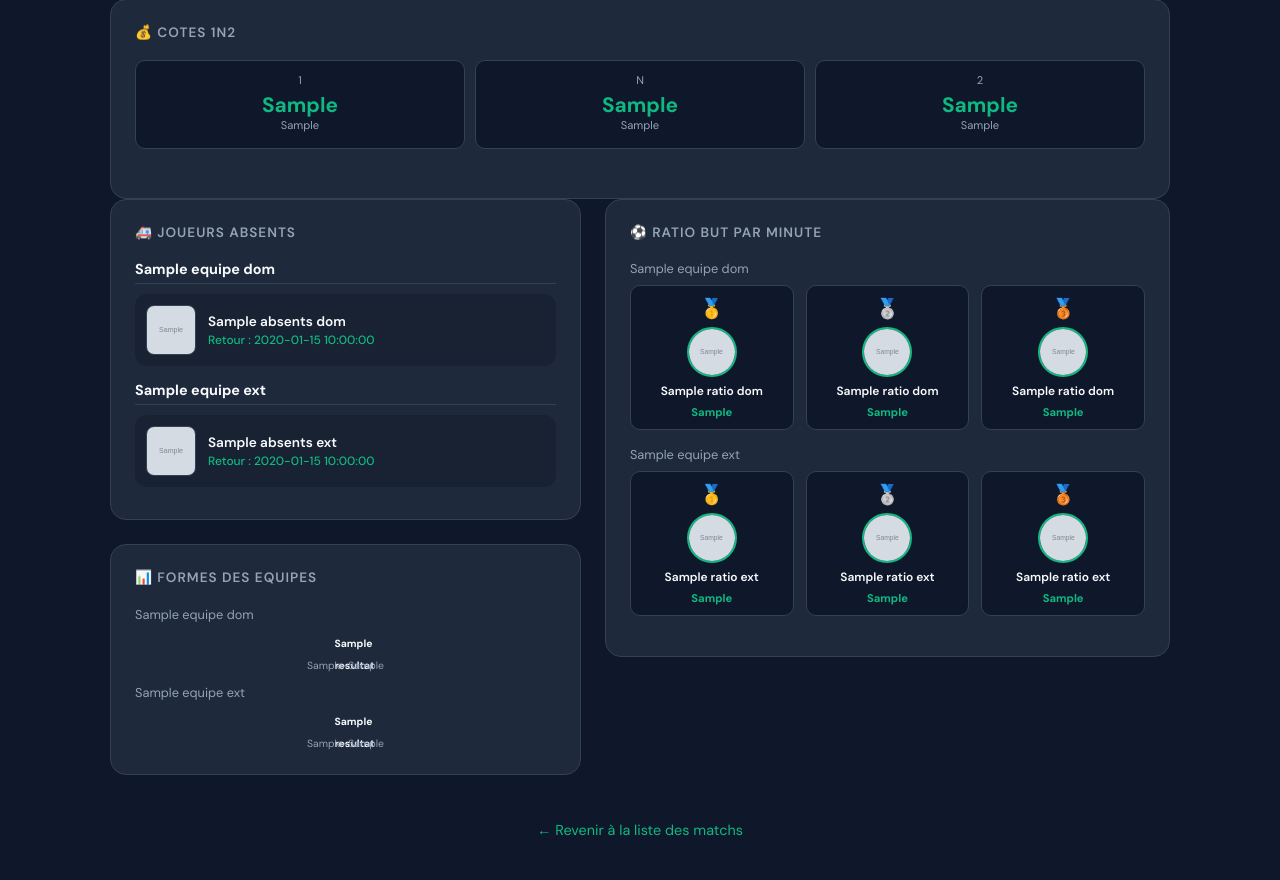
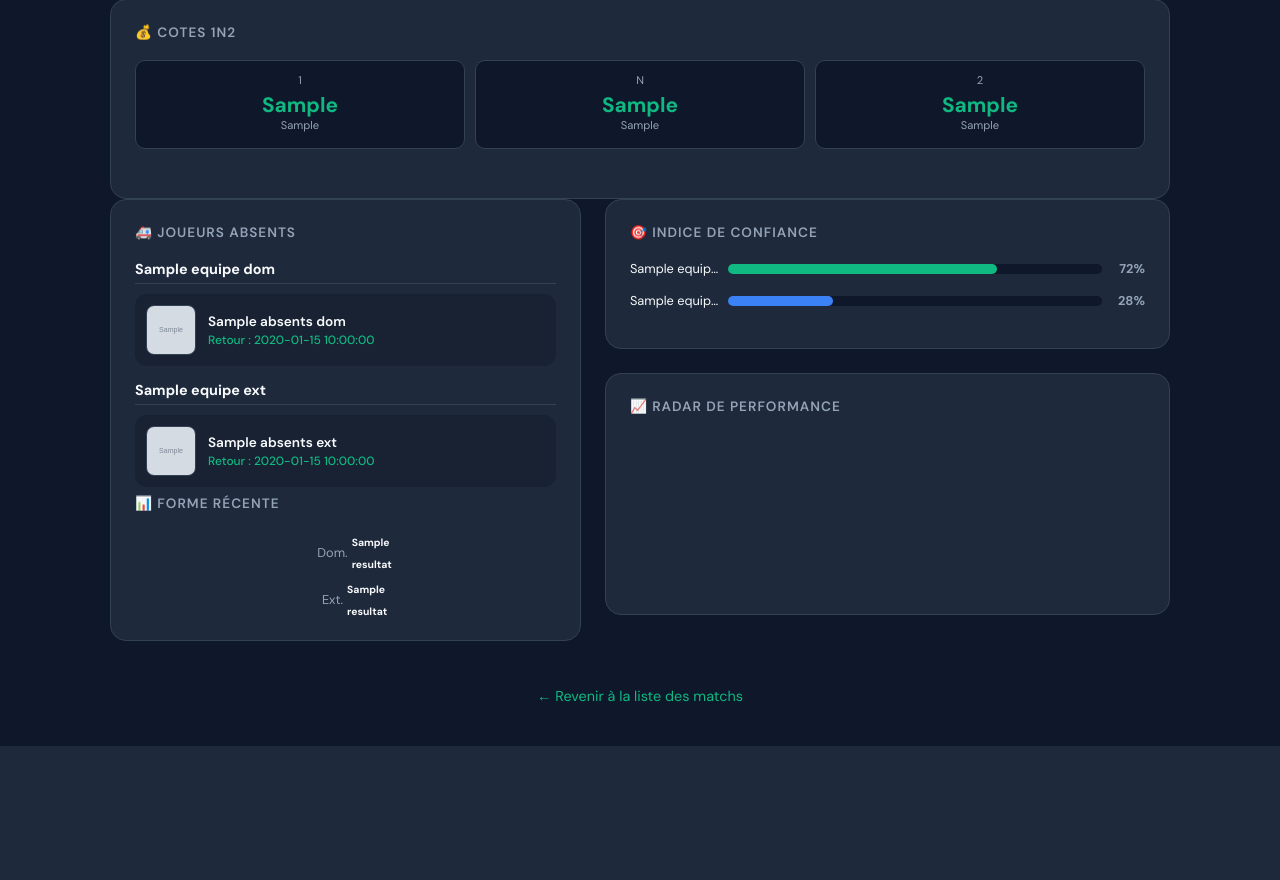
Before and after one commit to amadou432/Football-Visualizer, a Flask app: template templates/match.html in a window 1280 px wide. Shown: the part 364-1244 px from the top of the page. After the commit the page ends 1110 px from the top, so only its background shows below. Run offline with Flask 3, Linux system fonts and the light colour scheme; the template is opened without the code that fills it: most values are stand-ins (such as "Sample title", 1, 10 or a date in 2020); grey boxes marked "Sample" are stand-in pictures; a map, chart or similar area stays blank.

```diff
--- a/app_bdd.py
+++ b/app_bdd.py
@@ -43,16 +43,6 @@ def recup_forme_equipe():
     return forme.data
 
 
-def recup_ratio_but_min():
-    ratio = supabase.table("ratio_but_min").select(
-        "id, id_equipe, joueur_1_nom, joueur_1_ratio, joueur_2_nom, joueur_2_buts, joueur_2_minutes, joueur_2_ratio, joueur_3_nom, joueur_3_buts, joueur_3_minutes, joueur_3_ratio, joueur_1_photo, joueur_2_photo, joueur_3_photo "
-    ).execute()
-    return ratio.data
-
-def recup_compo():
-    compo = supabase.table("composition").select("id_compo, id_match, nom_joueur, nom_equipe, poste").execute()
-    return compo.data
-
 @app.route('/')
 def afficher_matchs_bdd():
     match_bdd = []
@@ -62,7 +52,7 @@ def afficher_matchs_bdd():
     try:
         response = supabase.table("match").select(
             "id_match, date_match, heure, nom_champi, id_equipe_dom, id_equipe_ext"
-        ).execute()
+        ).gte("date_match", str(date.today())).execute()
 
         match_bdd = response.data
         equipes = recup_toutes_equipes()
@@ -86,9 +76,6 @@ def afficher_match(id):
     forme = []
     absents_dom = []
     absents_ext = []
-    ratio_dom = None
-    ratio_ext = None
-
 
     try:
         response = supabase.table("match").select(
@@ -106,7 +93,6 @@ def afficher_match(id):
 
             forme = recup_forme_equipe()
             absent = recup_absent()
-            ratio_but_min = recup_ratio_but_min()
 
             match['equipe_dom'] = equipes.get(match['id_equipe_dom'], {})
             match['equipe_ext'] = equipes.get(match['id_equipe_ext'], {})
@@ -115,31 +101,22 @@ def afficher_match(id):
             match['forme_dom'] = [f for f in forme if f['id_equipe'] == match['id_equipe_dom']][-5:]
             match['forme_ext'] = [f for f in forme if f['id_equipe'] == match['id_equipe_ext']][-5:]
 
-
+            # FIX : variables séparées pour le template
             absents_dom = [a for a in absent if a['id_equipe'] == match['id_equipe_dom']]
             absents_ext = [a for a in absent if a['id_equipe'] == match['id_equipe_ext']]
-
-            match["date_match"] = match["date_match"]
-
-
-            ratio_but_min = recup_ratio_but_min()
-            ratio_dom = next((r for r in ratio_but_min if r['id_equipe'] == match['id_equipe_dom']), None)
-            ratio_ext = next((r for r in ratio_but_min if r['id_equipe'] == match['id_equipe_ext']), None)
-
-
 
     except Exception as e:
         print(f"Erreur : {e}")
         match = None
 
+    if match is None:
+        return render_template("erreur.html", message=f"Match {id} introuvable."), 404
 
     return render_template("match.html",
                            match=match,
                            forme=forme,
                            absents_dom=absents_dom,
-                           absents_ext=absents_ext,
-                           ratio_dom=ratio_dom,
-                           ratio_ext=ratio_ext)
+                           absents_ext=absents_ext)
 
 
 if __name__ == '__main__':
--- a/templates/match.html
+++ b/templates/match.html
@@ -101,98 +101,46 @@
                         <p class="no-absent">Aucun absent</p>
                         {% endfor %}
                     </div>
-                </div>
 
-                <div class="info-card">
-                    <h3>📊 Formes des Equipes</h3>
+                    <div class="divider"></div>
 
-                    <p class="form-equipe-label">{{ match.equipe_dom.nom_equipe }}</p>
-                    <div class="form-row">
-                        {% for f in match.forme_dom %}
-                            <div class="form-item">
-                                <span class="badge-f f-{{ f.resultat }}">{{ f.resultat }}</span>
-                                <p class="form-score">{{ f.buts_marques }}-{{ f.buts_encaisses }}</p>
-                            </div>
-                        {% endfor %}
+                    <h3 class="section-title">📊 Forme Récente</h3>
+                    <div class="form-container">
+                        <div class="form-row">
+                            <span class="form-equipe-label">Dom.</span>
+                            {% for f in forme_dom %}<span class="badge-f f-{{ f.resultat }}">{{ f.resultat }}</span>{% endfor %}
+                        </div>
+                        <div class="form-row">
+                            <span class="form-equipe-label">Ext.</span>
+                            {% for f in forme_ext %}<span class="badge-f f-{{ f.resultat }}">{{ f.resultat }}</span>{% endfor %}
+                        </div>
                     </div>
-
-                    <p class="form-equipe-label">{{ match.equipe_ext.nom_equipe }}</p>
-                    <div class="form-row">
-                        {% for f in match.forme_ext %}
-                            <div class="form-item">
-                                <span class="badge-f f-{{ f.resultat }}">{{ f.resultat }}</span>
-                                <p class="form-score">{{ f.buts_marques }}-{{ f.buts_encaisses }}</p>
-                            </div>
-                        {% endfor %}
-                    </div>
-
                 </div>
             </div>
 
             <div class="details-column">
-
+                <div class="info-card">
+                    <h3>🎯 Indice de Confiance</h3>
+                    <div class="trust-row">
+                        <span class="team-name">{{ match.equipe_dom.nom_equipe }}</span>
+                        <div class="bar-container">
+                            <div class="bar home" style="width: 72%"></div>
+                        </div>
+                        <span class="val">72%</span>
+                    </div>
+                    <div class="trust-row">
+                        <span class="team-name">{{ match.equipe_ext.nom_equipe }}</span>
+                        <div class="bar-container">
+                            <div class="bar away" style="width: 28%"></div>
+                        </div>
+                        <span class="val">28%</span>
+                    </div>
+                </div>
 
                 <div class="info-card">
-                    <h3>⚽ Ratio But par Minute</h3>
-
-                    <!-- Équipe domicile -->
-                    <p class="form-equipe-label">{{ match.equipe_dom.nom_equipe }}</p>
-                    {% if ratio_dom %}
-                    <div class="top3-row">
-                        <div class="top3-joueur">
-                            <span class="top3-rang">🥇</span>
-                            <img src="{{ ratio_dom.joueur_1_photo }}" alt="{{ ratio_dom.joueur_1_nom }}" class="top3-photo" referrerpolicy="no-referrer">
-                            <span class="top3-nom">{{ ratio_dom.joueur_1_nom }}</span>
-                            <span class="top3-ratio">{{ ratio_dom.joueur_1_ratio }}</span>
-                        </div>
-                        <div class="top3-joueur">
-                            <span class="top3-rang">🥈</span>
-                            <img src="{{ ratio_dom.joueur_2_photo }}" alt="{{ ratio_dom.joueur_2_nom }}" class="top3-photo" referrerpolicy="no-referrer">
-                            <span class="top3-nom">{{ ratio_dom.joueur_2_nom }}</span>
-                            <span class="top3-ratio">{{ ratio_dom.joueur_2_ratio }}</span>
-                        </div>
-                        <div class="top3-joueur">
-                            <span class="top3-rang">🥉</span>
-                            <img src="{{ ratio_dom.joueur_3_photo }}" alt="{{ ratio_dom.joueur_3_nom }}" class="top3-photo" referrerpolicy="no-referrer">
-                            <span class="top3-nom">{{ ratio_dom.joueur_3_nom }}</span>
-                            <span class="top3-ratio">{{ ratio_dom.joueur_3_ratio }}</span>
-                        </div>
-                    </div>
-                    {% else %}
-                    <p class="no-absent">Données non disponibles</p>
-                    {% endif %}
-
-                    <!-- Équipe extérieure -->
-                    <p class="form-equipe-label">{{ match.equipe_ext.nom_equipe }}</p>
-                    {% if ratio_ext %}
-                    <div class="top3-row">
-                        <div class="top3-joueur">
-                            <span class="top3-rang">🥇</span>
-                            <img src="{{ ratio_ext.joueur_1_photo }}" alt="{{ ratio_ext.joueur_1_nom }}" class="top3-photo" referrerpolicy="no-referrer">
-                            <span class="top3-nom">{{ ratio_ext.joueur_1_nom }}</span>
-                            <span class="top3-ratio">{{ ratio_ext.joueur_1_ratio }}</span>
-                        </div>
-                        <div class="top3-joueur">
-                            <span class="top3-rang">🥈</span>
-                            <img src="{{ ratio_ext.joueur_2_photo }}" alt="{{ ratio_ext.joueur_2_nom }}" class="top3-photo" referrerpolicy="no-referrer">
-                            <span class="top3-nom">{{ ratio_ext.joueur_2_nom }}</span>
-                            <span class="top3-ratio">{{ ratio_ext.joueur_2_ratio }}</span>
-                        </div>
-                        <div class="top3-joueur">
-                            <span class="top3-rang">🥉</span>
-                            <img src="{{ ratio_ext.joueur_3_photo }}" alt="{{ ratio_ext.joueur_3_nom }}" class="top3-photo" referrerpolicy="no-referrer">
-                            <span class="top3-nom">{{ ratio_ext.joueur_3_nom }}</span>
-                            <span class="top3-ratio">{{ ratio_ext.joueur_3_ratio }}</span>
-                        </div>
-                    </div>
-                    {% else %}
-                    <p class="no-absent">Données non disponibles</p>
-                    {% endif %}
+                    <h3>📈 Radar de Performance</h3>
+                    <canvas id="radarChart"></canvas>
                 </div>
-                </div>
-
-
-
             </div>
 
         </div>
@@ -203,8 +151,8 @@
     </main>
 
     <script>
-        // const ctx = document.getElementById('radarChart').getContext('2d');
-        // Chart.js à venir
+        const ctx = document.getElementById('radarChart').getContext('2d');
+        // Logique Chart.js à venir
     </script>
 </body>
 </html>
```
